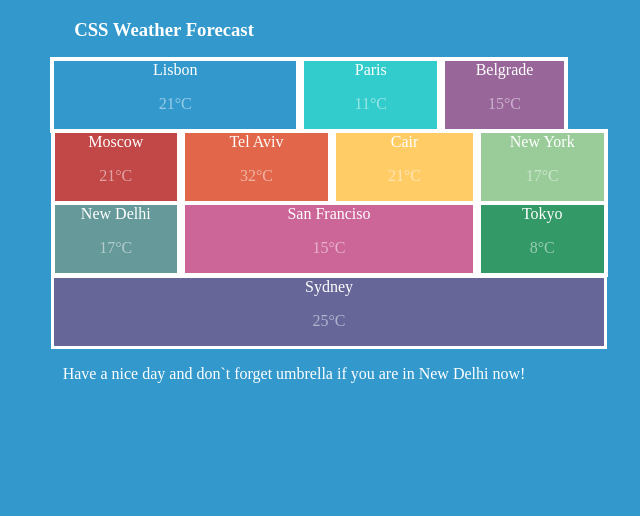
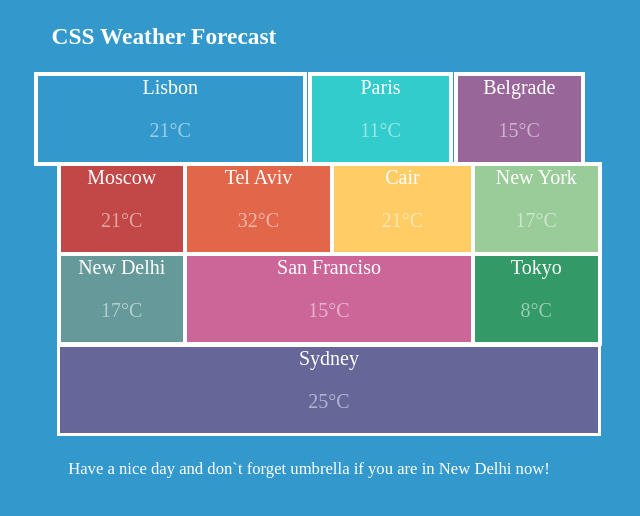
Before and after one commit to catsupreme/catsupreme.github.io, a plain HTML site: page css_weather_forecast/index.html in a window 1280 px wide. Shown: the whole page, without its empty margins (331-971 px from the left). Drawn offline with Linux system fonts and the light colour scheme; some icons are missing.

Commit message:
hard work

```diff
--- a/css_weather_forecast/css/style.css
+++ b/css_weather_forecast/css/style.css
@@ -1,7 +1,6 @@
  li {
  	border: 3px solid #ffffff;
  	list-style-type: none;
-	display: none;
 
  	 }
  body {
@@ -10,74 +9,69 @@
  ul {
  	color: white;
  	background:#3399cc;
- 	list-style: none;
- 	text-decoration: none;
- 	border: none;
-
-  }
+ 	font-size: 0;
+	  }
  li.col12 {
- 	padding: 0;
- 	margin: 0 0 0 0;
- 	width: 242px;
+ 	width: 265.5px;
  	border: solid 2px #fff;
  	outline: solid 2px #fff;
+ 	font-size: 20px;
  }
  li.col1 {
  	background:#33cccc;
- 	padding: 0;
  	width: 137px;
- 	text-align: center;
  	border: solid 2px #fff;
  	outline: solid 2px #fff;
- 	margin: 0;
- 	box-sizing: border-box;
- 	display: block;
+ 	font-size: 20px
  }
  li.col2 {
  	background: #996699;
  	width: 122.5px;
-	display: inline;
 	border: solid 2px #fff;
 	outline: solid 2px #fff;
-	box-sizing: border-box;
-
+	font-size: 20px;
  }
  li.col3 {
  	background:#c24747;
 	width: 122.5px;
 	border: solid 2px #fff;
  	outline: solid 2px #fff;
-
+ 	font-size: 20px
  }
  li.col4 {
  	background: #e2674a;
  	width: 143px;
  	border: solid 2px #fff;
  	outline: solid 2px #fff;
+ 	font-size: 20px
  }
  li.col5 {
  	background: #ffcc66;
  	width: 137px;
  	border: solid 2px #fff;
  	outline: solid 2px #fff;
+ 	font-size: 20px
  }
  li.col6 {
  	background: #99cc99;
  	width: 122.5px;
  	border: solid 2px #fff;
  	outline: solid 2px #fff;
+ 	font-size: 20px
  }
  li.col7 {
  	background: #669999;
  	width: 122.5px;
  	border: solid 2px #fff;
  	outline: solid 2px #fff;
+ 	font-size: 20px
  }
- li.col8 {
+  li.col8 {
  	background: #cc6699;
- 	width: 288px;
+ 	width: 284px;
  	border: solid 2px #fff;
  	outline: solid 2px #fff;
+ 	font-size: 20px;
  }
  li.col9 {
  	background: #339966;
@@ -85,16 +79,19 @@
  	width: 122.5px;
  	border: solid 2px #fff;
  	outline: solid 2px #fff;
+ 	font-size: 20px
  }
  li.col10 {
  	background: #666699;
+ 	font-size: 20px
  }
 
  p.col11 {
  	color: white;
  	text-align: center;
  	opacity: 1;
- 	padding-right: 30px;
+ 	padding-right: -10px;
+ 	font-size: 20px
  }
  h3 {
  	color: white;
@@ -114,11 +111,14 @@
  ul.what {
  	margin: 0;
  	padding: 0;
+ 	font-size: 20px
  }
  li.col12, li.col1, li.col2 {
 
- 	margin: 0 0 0 0;
+ 	margin: 0;
  	display: inline-block;
+ 	font-size: 20px;
+ 	padding: 0;
  }
  li.col3, li.col4, li.col5, li.col6 {
 
@@ -132,12 +132,8 @@
  	display: inline-block;
  }
  li.col10 {
- 	width: 550px;
+ 	width: 538px;
  	margin: 0;
  	display: inline-block;
+ 	font-size: 20px
  	}
- 	div {
- 		margin: 0;
- 		padding: 0;
- 		border: 0;
- 	}
--- a/css_weather_forecast/index.html
+++ b/css_weather_forecast/index.html
@@ -8,8 +8,7 @@
 	<link rel="shortcut icon" type="image/x-icon" href="images/thesun.jpg"></li>
 </head>
 <body>
-	<div>
-	<ul align="center" class="what">
+		<ul align="center" class="what">
 		<h3 align="center">CSS Weather Forecast <i class="wi wi-sunrise"></i></h3>
 		<li class="col12">
 			<a>Lisbon
@@ -51,9 +50,8 @@
 				<p>25&deg;C<i class="wi wi-night-partly-cloudy"></a></i></p>
 			</li>
 		</ul>
-	</div>
 
-	<p align="center" class="col11">Have a nice day and don`t forget umbrella if you are in New Delhi now!</p>
+	<p align="center" class="col11"><small>Have a nice day and don`t forget umbrella if you are in New Delhi now!</small></p>
 
 </body>
 </html>
```
